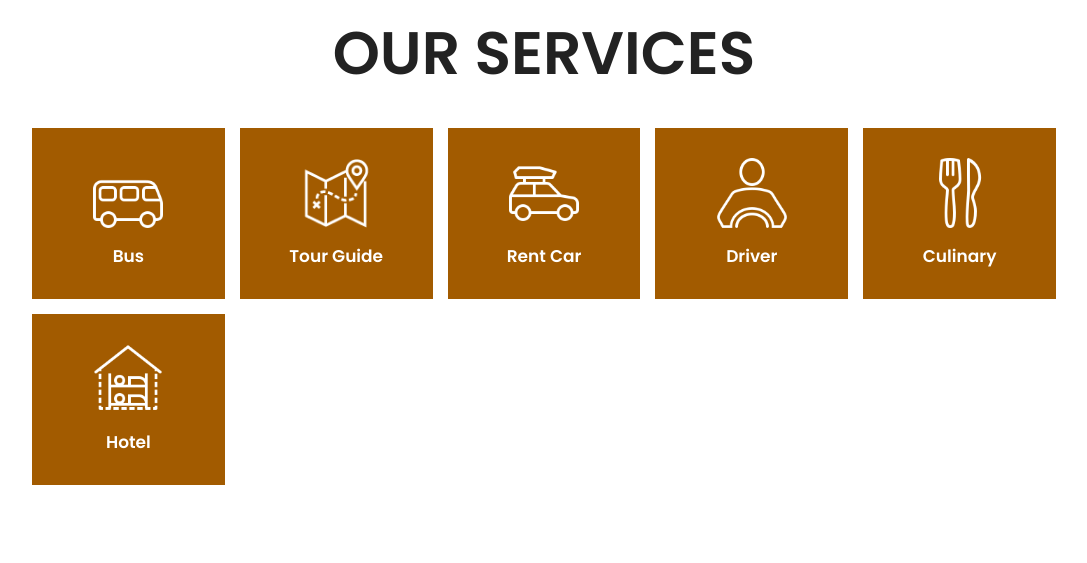
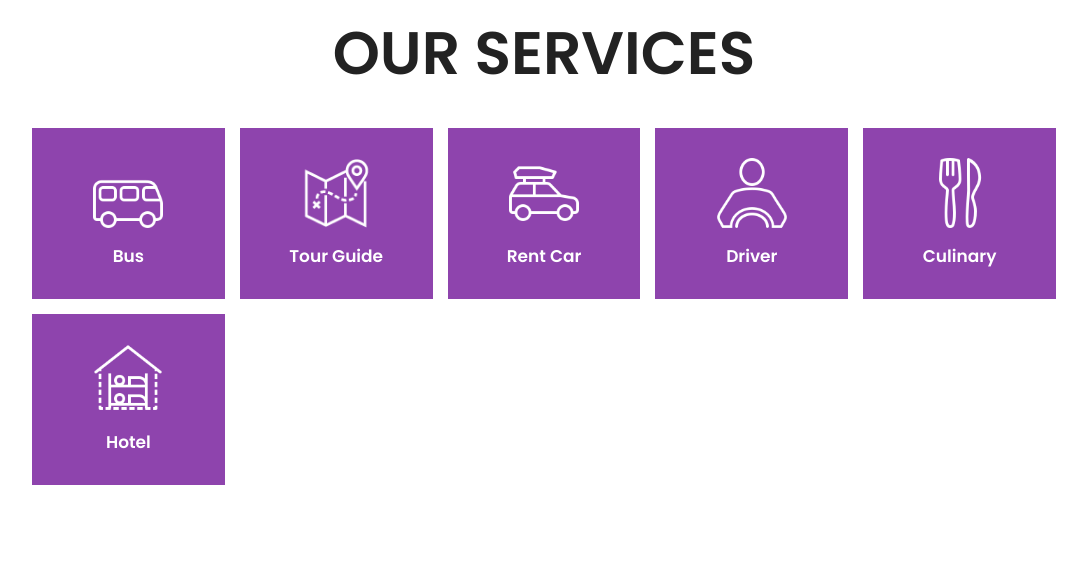
Before and after one commit to muslimah00/muslimah00.github.io, a plain HTML site: page index.html in a window 1280 px wide. Shown: the part 720-1283 px from the top of the page, without its empty margins (96-1183 px from the left). Drawn offline with nearby package versions, Linux system fonts and the light colour scheme.

Commit message:
Update style.css

```diff
--- a/css/style.css
+++ b/css/style.css
@@ -1,7 +1,7 @@
 @import url('https://fonts.googleapis.com/css2?family=Poppins:wght@100;200;300;400;500;600&display=swap');
 
 :root{
-   --main-color:#A25B00;
+   --main-color:#8e44ad;
    --black:#222;
    --white:#fff;
    --light-black:#777;
```
